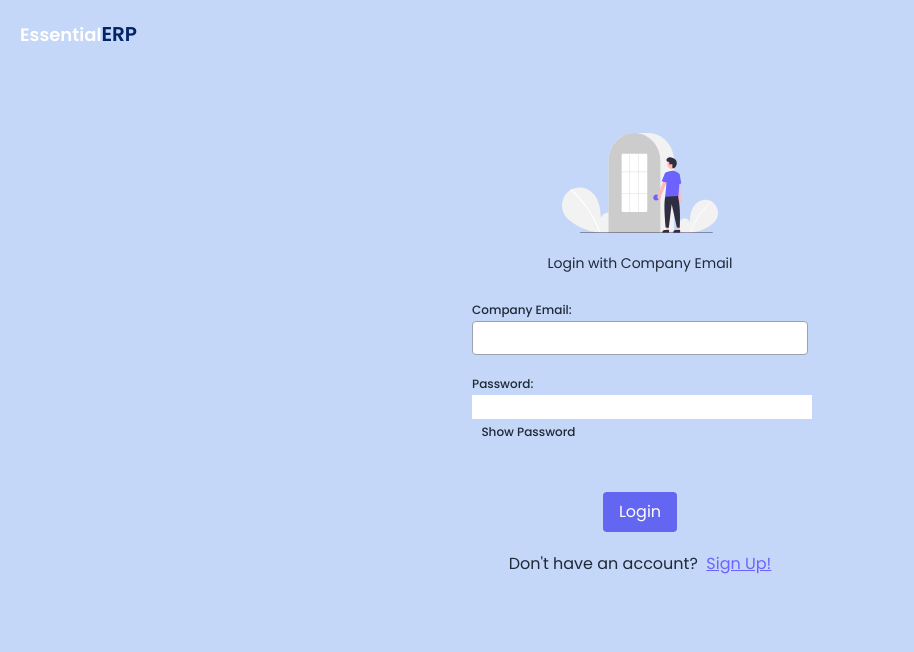
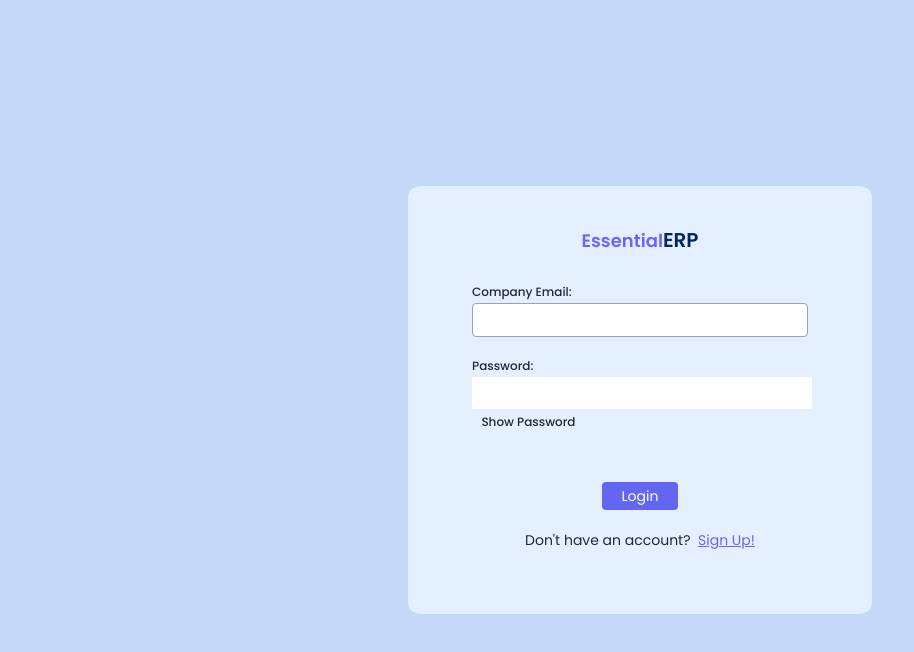
Before and after one commit to Cessation-Code/essentialerp-frontend, a Next.js app: page /login in a window 1280 px wide. Shown: the top 652 px of the page, without its empty margins (0-914 px from the left). Built offline with nearby package versions, Linux system fonts and the light colour scheme.

Commit message:
redesigned login

```diff
--- a/components/logo.js
+++ b/components/logo.js
@@ -3,7 +3,7 @@ import  Link  from 'next/link';
 export default function Logo() {
     return(
         <div >
-            <Link href="/" className="text-lg font-semibold text-white">
+            <Link href="/" className="text-lg font-semibold text-[#6C63FF]">
                 Essential
             </Link>
             <Link href="/" className="text-xl font-semibold text-[#022568]">
--- a/pages/login/index.js
+++ b/pages/login/index.js
@@ -1,6 +1,5 @@
 import React, { useState } from "react";
 import { useRouter } from "next/router";
-import Logo01 from "../../public/icons/login_page/loginicon01";
 import Link from "next/link";
 import UnauthenticatedLayout from "../../components/layouts/unauthenticated_layout/unauthenticated_layout";
 import LoadingSpinner from "../../components/loadingSpinner";
@@ -71,22 +70,11 @@ export default function LoginPage() {
 
   return (
     <UnauthenticatedLayout>
-      <div className="bg-[#C4D7F8] h-screen">
-        <header className="p-5">
-         <Logo/>
-        </header>
-
-        <div className="flex flex-row justify-center pt-16">
-          <Logo01 />
-        </div>
-
-        <div className="flex flex-row justify-center text-center pt-5 text-sm">
-          <div className="flex flex-col">
-            <div>Login with Company Email</div>
+      <div className="flex flex-col h-screen w-full justify-center items-center bg-[#C4D9F8]">
+        <div className="flex flex-col justify-center items-center bg-[#E4EFFF] rounded-xl p-10">
+          <div className="flex flex-row justify-center items-center">
+            <Logo />
           </div>
-        </div>
-
-        <div className="flex flex-row justify-center">
           <form onSubmit={handleSubmit} className="w-full max-w-sm p-6">
             <div className="mb-4">
               <label htmlFor="email" className="text-xs font-medium mb-2">
@@ -109,7 +97,7 @@ export default function LoginPage() {
               <div>
                 <label htmlFor="password"></label>
                 <input
-                  className="px-3"
+                  className="px-3 py-1"
                   type={showPassword ? "text" : "password"}
                   id="password"
                   value={password}
@@ -122,7 +110,7 @@ export default function LoginPage() {
               </div>
             </div>
 
-            <div className="flex flex-row justify-center text-red-600">
+            <div className="flex flex-row justify-center font-semibold text-xs text-red-600">
               {error && <div>{error}</div>}
             </div>
 
@@ -130,12 +118,12 @@ export default function LoginPage() {
               {loading ? (
                 <LoadingSpinner />
               ) : (
-                <button type="submit" className="px-4 py-2 bg-indigo-500 text-white rounded hover:bg-blue-600">
+                <button type="submit" className="px-5 py-1 bg-indigo-500 text-white text-sm rounded hover:bg-blue-600">
                   Login
                 </button>
               )}
             </div>
-            <div className="flex flex-row justify-center pt-5">
+            <div className="flex flex-row justify-center pt-5 text-sm">
               Don't have an account? &nbsp;{" "}
               <Link className="text-[#6C63FF] underline" href="signup">
                 Sign Up!
```
